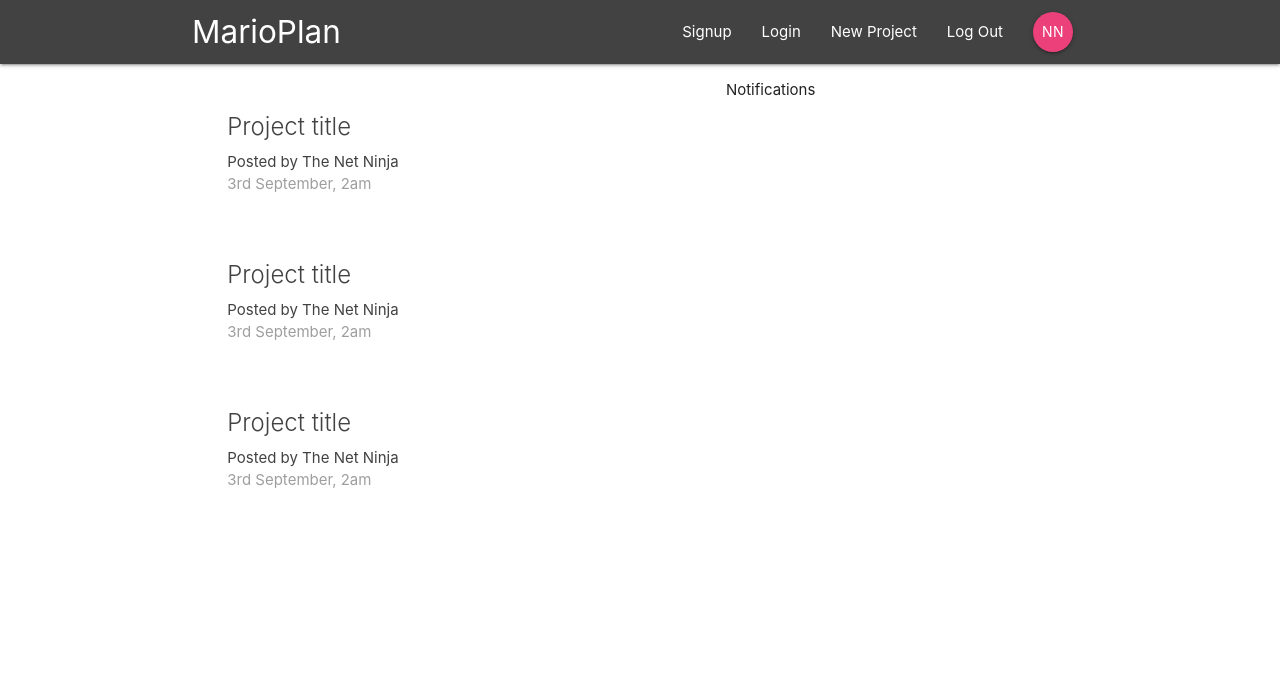
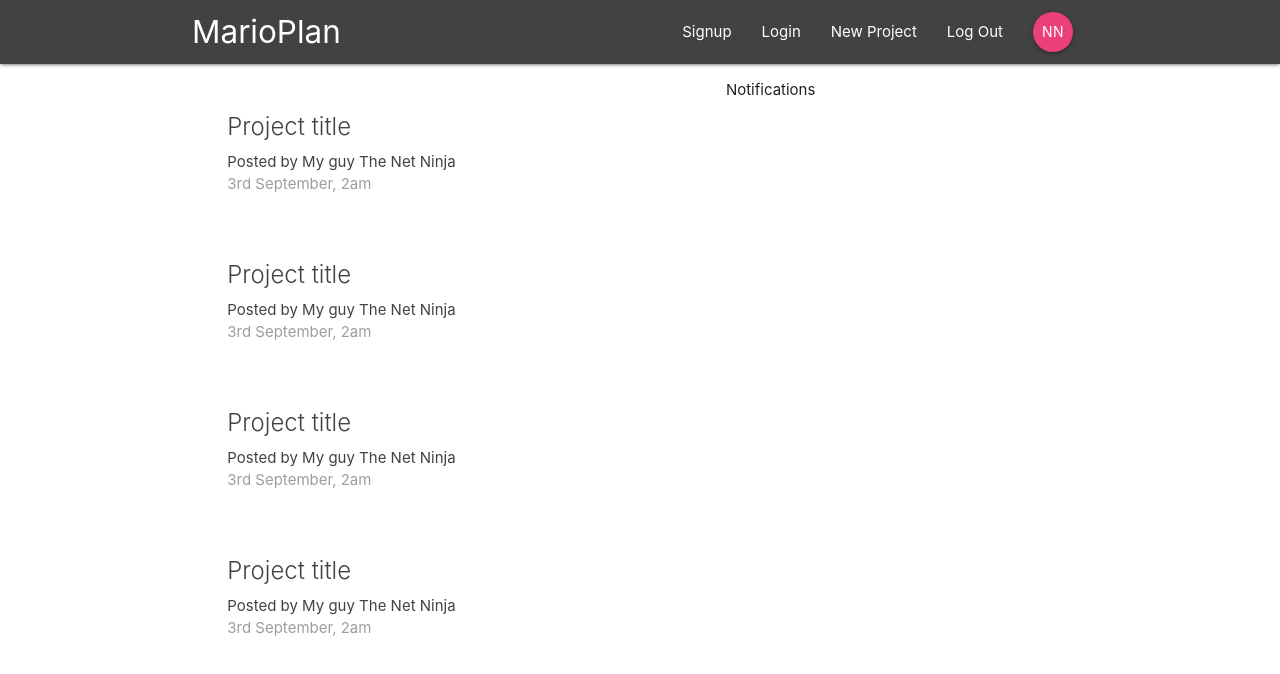
Before and after one commit to cjewell47/nn-react, a React (Create React App) app in the folder full-to-do-app/: page / in a window 1280 px wide. Shown: the top 674 px of the page. Built offline with nearby package versions, Linux system fonts and the light colour scheme.

Commit message:
6, project summary component

```diff
--- a/full-to-do-app/src/components/projects/ProjectList.js
+++ b/full-to-do-app/src/components/projects/ProjectList.js
@@ -1,33 +1,13 @@
 import React from 'react'
+import ProjectSummary from './ProjectSummary'
 
 const ProjectList = () => {
   return (
     <div className="project-list section">
-
-      <div className="card z-depth-0 project-summary">
-        <div className="card-content grey-text text-darken-3">
-          <span className="card-title ">Project title</span>
-          <p>Posted by The Net Ninja</p>
-          <p className="grey-text">3rd September, 2am</p>
-        </div>
-      </div>
-
-      <div className="card z-depth-0 project-summary">
-        <div className="card-content grey-text text-darken-3">
-          <span className="card-title ">Project title</span>
-          <p>Posted by The Net Ninja</p>
-          <p className="grey-text">3rd September, 2am</p>
-        </div>
-      </div>
-
-      <div className="card z-depth-0 project-summary">
-        <div className="card-content grey-text text-darken-3">
-          <span className="card-title ">Project title</span>
-          <p>Posted by The Net Ninja</p>
-          <p className="grey-text">3rd September, 2am</p>
-        </div>
-      </div>
-
+      <ProjectSummary />
+      <ProjectSummary />
+      <ProjectSummary />
+      <ProjectSummary />
     </div>
   )
 }
--- a/full-to-do-app/src/components/projects/ProjectSummary.js
+++ b/full-to-do-app/src/components/projects/ProjectSummary.js
@@ -0,0 +1,15 @@
+import React from 'react'
+
+const ProjectSummary = () => {
+  return (
+    <div className="card z-depth-0 project-summary">
+      <div className="card-content grey-text text-darken-3">
+        <span className="card-title ">Project title</span>
+        <p>Posted by My guy The Net Ninja</p>
+        <p className="grey-text">3rd September, 2am</p>
+      </div>
+    </div>
+  )
+}
+
+export default ProjectSummary
```
